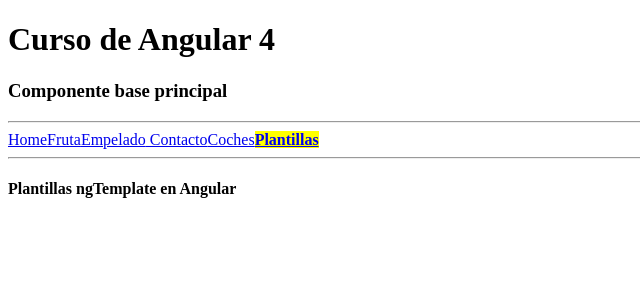
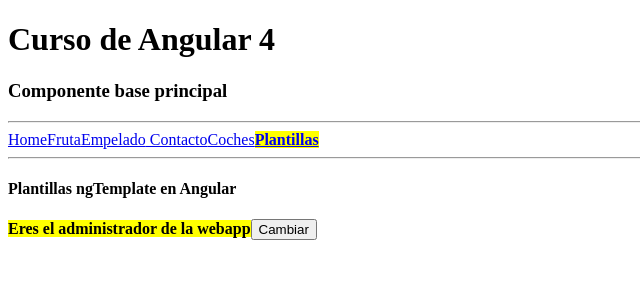
Before and after one commit to arnaugarcia/CursoAngular4, an Angular app: page /plantillas in a window 1280 px wide. Shown: the top 300 px of the page, without its empty margins (0-640 px from the left). Built offline with nearby package versions, Linux system fonts and the light colour scheme.

Commit message:
If, else, then and updated to angular 4

```diff
--- a/angular-cli.json
+++ b/angular-cli.json
@@ -21,8 +21,8 @@
         "styles.css"
       ],
       "scripts": [],
+      "environmentSource": "environments/environment.ts",
       "environments": {
-        "source": "environments/environment.ts",
         "dev": "environments/environment.ts",
         "prod": "environments/environment.prod.ts"
       }
--- a/src/app/plantillas/plantillas.component.html
+++ b/src/app/plantillas/plantillas.component.html
@@ -1 +1,15 @@
 <h4>{{titulo}}</h4>
+
+<div *ngIf="administrador; then admin else noAdmin">
+
+</div>
+
+<ng-template #admin>
+  <strong style="background-color: yellow">Eres el administrador de la webapp</strong>
+  <button (click)="cambiar(false)">Cambiar</button>
+</ng-template>
+
+<ng-template #noAdmin>
+  <strong style="background-color: red; color: white">NO ERES el administrador de la webapp</strong>
+  <button (click)="cambiar(true)">Cambiar</button>
+</ng-template>
--- a/src/app/plantillas/plantillas.component.ts
+++ b/src/app/plantillas/plantillas.component.ts
@@ -11,6 +11,10 @@ export class PlantillasComponent {
   public administrador: boolean;
   constructor() {
     this.titulo = 'Plantillas ngTemplate en Angular';
-    this.administrador = true;
+    this.administrador =  true;
+  }
+
+  cambiar(value: boolean) {
+    this.administrador = value;
   }
 }
--- a/src/tsconfig.json
+++ b/src/tsconfig.json
@@ -13,6 +13,7 @@
     "target": "es5",
     "typeRoots": [
       "../node_modules/@types"
-    ]
+    ],
+    "skipLibCheck": true
   }
 }
```
Also changed, not shown: package.json (+14 -12 lines), 1 other file (tests, documents, lock files or other folders).
